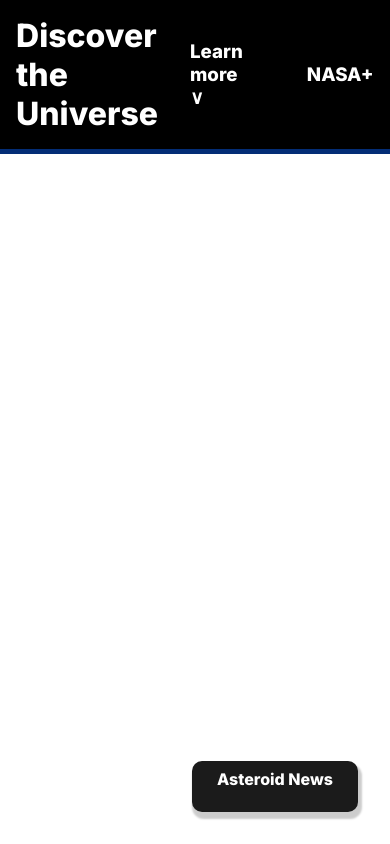
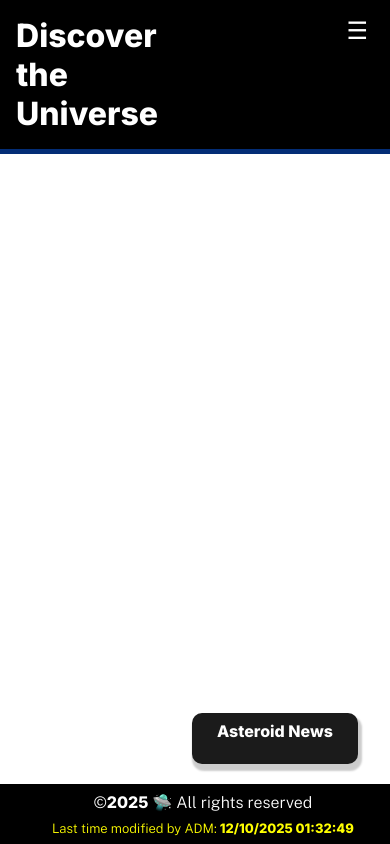
Before and after one commit to rianchristani/projectWDD330, a plain HTML site: page index.html in a window 390 px wide. Drawn offline with nearby package versions, Linux system fonts and the light colour scheme; no server answers.

Commit message:
last commit

```diff
--- a/CSS/styles.css
+++ b/CSS/styles.css
@@ -101,7 +101,7 @@ header{
     border-radius: 10px;
 
     position: fixed;
-    bottom: 2rem;
+    bottom: 5rem;
     right: 2rem;
 
     text-align: center;
@@ -155,7 +155,6 @@ header{
     & h2{
         padding: 1rem;
         font-size: 35px;
-        border-left: 5px solid black;
     }
 
     & img{
@@ -168,3 +167,74 @@ header{
         margin: 0 15%;
     }
 }
+
+#menu{
+    display: none;
+}
+
+/* ------ Smarth Phone display */
+
+@media (max-width: 37.5rem) {
+    #menu {
+    display: block;
+	font-size: 1.5rem;
+	border: 0;
+	background: none;
+	color: #000;
+	position: absolute;
+	top: 1rem;
+	right: 1rem;
+}
+
+    #menu::before {
+        content: "☰";
+        color: white;
+    }
+
+    #menu.open::before {
+        content: "❌";
+    }
+
+    .navigation {
+        display: flex;
+        flex-direction: column;
+        justify-content: space-around;
+        list-style: none;
+
+        color: #fff;
+    }
+
+    .navigation h3{
+        display: none;
+        padding: 1rem;
+        text-align: center;
+        text-decoration: none;
+        color: #fff;
+    }
+    .navigation  h3:hover {
+        border-bottom: 2px dotted white;
+    }
+
+    .open  h3{
+        display: block;
+    }
+}
+
+/* ------ */
+
+footer{
+    background-color: black;
+    padding: .5rem;
+    text-align: center;
+    color: white;
+
+    position: fixed;
+    bottom: 0;
+    width: 100%;
+}
+
+.lastM{
+    color: yellow;
+    font-size: 13px;
+    margin-top: .5rem;
+}
--- a/index.html
+++ b/index.html
@@ -9,6 +9,7 @@
     <script type="module" src="./scripts/asteroid-info.js"></script>
     <script type="module" src="./scripts/image.js"></script>
     <script src="./scripts/header.js" defer></script>
+    <script src="./scripts/footer.js" defer></script>
 
     <link rel="icon" href="./images/galaxy-icon.png">
     <link rel="stylesheet" href="./CSS/styles.css">
@@ -22,7 +23,9 @@
             <h1>Discover the Universe</h1>
         </div>
 
-        <div id="options">
+        <button type="button" id="menu"></button>
+
+        <div id="options" class="navigation">
             <h3 id="learnMore">Learn more &or;</h3>
             <div id="myModal" class="modal"></div>
             <h3><a href="https://plus.nasa.gov/">NASA+</a></h3>
@@ -42,6 +45,9 @@
             </div>
         </div>
     </main>
-    <footer></footer>
+    <footer>
+        <p>&copy;<span id="currentyear"></span> 🛸 All rights reserved</p>
+        <p class="lastM">Last time modified by ADM: <span id="lastModified"></span></p>
+    </footer>
 </body>
 </html>
--- /dev/null
+++ b/scripts/footer.js
@@ -0,0 +1,8 @@
+const currentyear = document.querySelector("#currentyear");
+const lastModified = document.querySelector("#lastModified");
+
+const today = new Date();
+
+currentyear.innerHTML = today.getFullYear()
+
+lastModified.innerHTML = document.lastModified
--- a/scripts/header.js
+++ b/scripts/header.js
@@ -51,3 +51,14 @@ function aOptions(constName, text, link){
 }
 
 appealInfo()
+
+const menuButton = document.querySelector('#menu');
+const navigation = document.querySelector('.navigation');
+
+menuButton.addEventListener('click', () => {
+    navigation.classList.toggle('open');
+
+    menuButton.classList.toggle('open');
+    myModal.style.display = "none"
+
+})
```
Also changed, not shown: scripts/util.mjs (line endings or trailing spaces).
